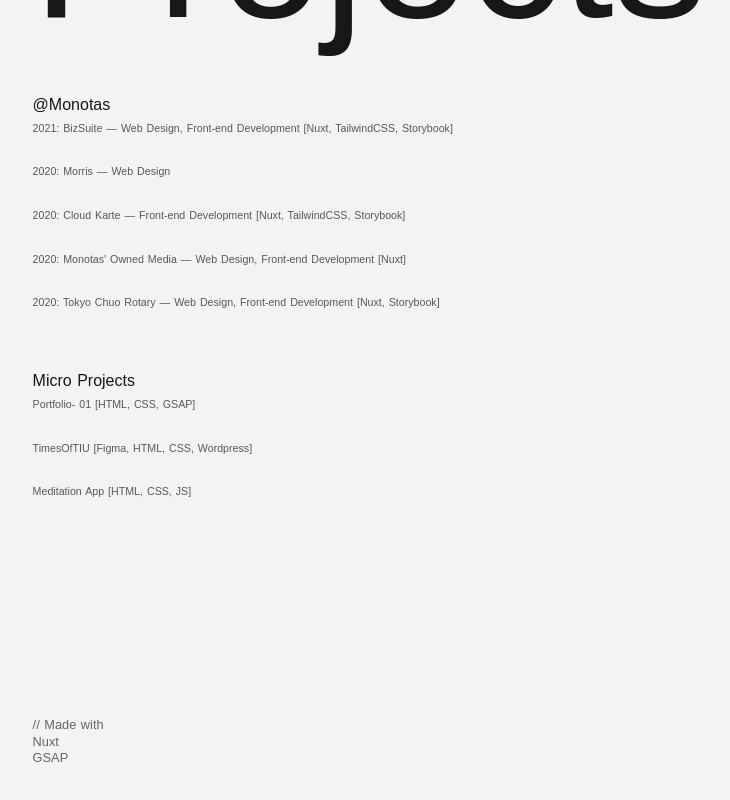
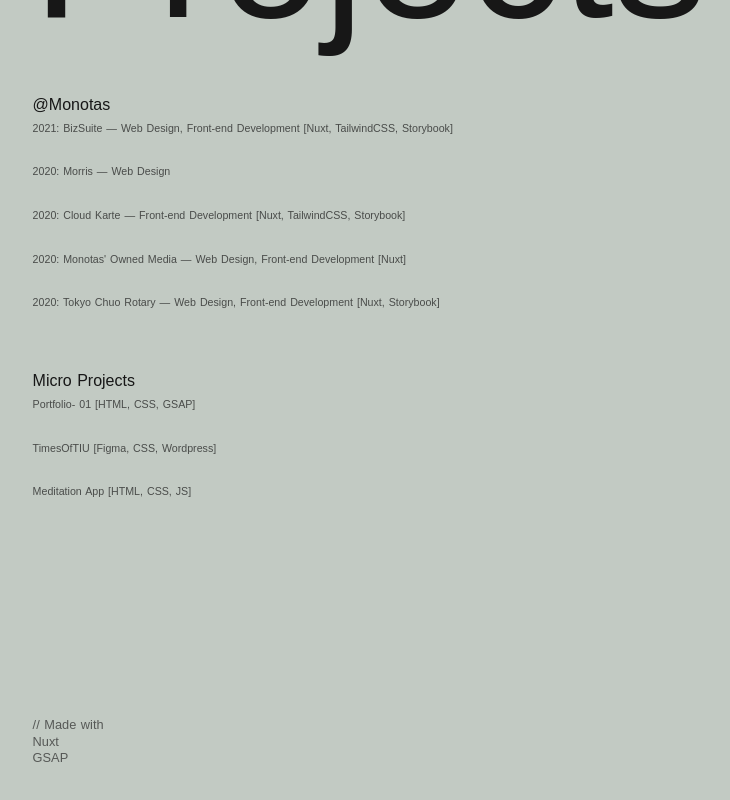
Before and after one commit to vi-lepham/portfolio-v3, a Nuxt app: page / in a window 1280 px wide. Shown: the part 7499-8299 px from the top of the page, without its empty margins (74-804 px from the left). Built offline with nearby package versions, Linux system fonts and the light colour scheme.

Commit message:
Refactored js file

```diff
--- a/assets/main.scss
+++ b/assets/main.scss
@@ -1,3 +1,9 @@
+:root {
+
+  --bg-color: #f3f2f7;
+
+}
+
 * {
   box-sizing: border-box;
   border-collapse: inherit;
@@ -10,7 +16,9 @@
 body {
   font: 16px/1.7 "Graphit", sans-serif;
   color: #171717;
-  background: #f3f2f7;
+  will-change: background-color;
+  background-color: var(--bg-color);
+  transition: background-color 0.3s linear;
 
   &.a-mobile {
     overflow: unset;
--- a/components/AppFooter/index.vue
+++ b/components/AppFooter/index.vue
@@ -14,7 +14,7 @@
   padding-top: 8.33vw;
   .footer-container {
     padding: 0;
-    margin: 0 8.33vw 16.66vw;
+    margin: 0 8.33vw 4.165vw;
   }
   .paragraph-r {
     margin-bottom: 0;
--- a/components/Loader/index.vue
+++ b/components/Loader/index.vue
@@ -59,7 +59,7 @@
     position: absolute;
     .heading-column {
       float: left;
-      height: 14.93vw;
+      height: 14.33vw;
       position: relative;
       &:nth-child(2) {
         margin-left: 2.35vw;
@@ -74,7 +74,6 @@
       &:nth-child(2),
       &:nth-child(3) {
         width: 9vw;
-        height: 14.93vw;
         overflow: hidden;
         display: inline-block;
       }
--- a/components/OtherProjects/index.vue
+++ b/components/OtherProjects/index.vue
@@ -47,8 +47,8 @@
         </li>
         <li>&nbsp;</li>
         <li>
-          <a href="http://" target="_blank" rel="noopener" follow="nofollow">
-            TimesOfTIU [Figma, HTML, CSS, Wordpress]
+          <a href="http://timesoftiu.com" target="_blank" rel="noopener" follow="nofollow">
+            TimesOfTIU [Figma, CSS, Wordpress]
           </a>
         </li>
         <li>&nbsp;</li>
--- a/pages/index.vue
+++ b/pages/index.vue
@@ -69,7 +69,7 @@
           date: "01.21"
         },
         {
-          dataColor: "rgb(255, 227, 137)",
+          dataColor: "rgb(255, 232, 197)",
           collection: "Side Projects - Ecommerce",
           title: "Skivi",
           description:
--- a/plugins/main.js
+++ b/plugins/main.js
@@ -59,62 +59,54 @@
 }
 
 // Inner images parallax
-function initParallax() {
+function initImageParallax() {
 
-  const imageContainers = selectAll(".project-image");
+  gsap.utils.toArray(".project-image").forEach(section => {
 
-  imageContainers.forEach(container => {
-    const image = container.querySelector(".image-src");
+    const image = section.querySelector(".image-src");
 
     gsap.to(image, {
       top: "7%",
       ease: Power4.ease,
       scrollTrigger: {
-        trigger: container,
+        trigger: section,
         scrub: true
       }
     });
-  });
+
+  })
 
 }
 
 // Change background color on each project
 function initBackgroundChange() {
 
-  const projects = selectAll(".s-project .project-container")
-
-  projects.forEach(project => {
+  gsap.utils.toArray(".s-project .project-container").forEach(project => {
 
     let newColor = project.getAttribute("data-color")
 
     ScrollTrigger.create({
       trigger: project,
-      start: "top bottom",
-      end: "bottom 0%",
+      start: "top 50%",
+      end: `+=${project.clientHeight}`,
 
-      onEnter: () => {
-        gsap.to("body", {
-          duration: 1,
-          backgroundColor: newColor
-        })
-      },
+      onEnter: () => updateBodyColor(newColor),
 
-      onLeaveBack: () => {
-        gsap.to("body", {
-          duration: 1,
-          backgroundColor: "#f3f3f1"
-        })
-      }
+      onEnterBack: () => updateBodyColor(newColor)
     })
   })
 
+}
+
+const updateBodyColor = color => {
+  document.documentElement.style.setProperty("--bg-color", color);
 }
 
 function init() {
 
   initSmoothScroll();
   initLoadingAnim();
-  initParallax();
+  initImageParallax();
   initBackgroundChange();
 
 }
```
